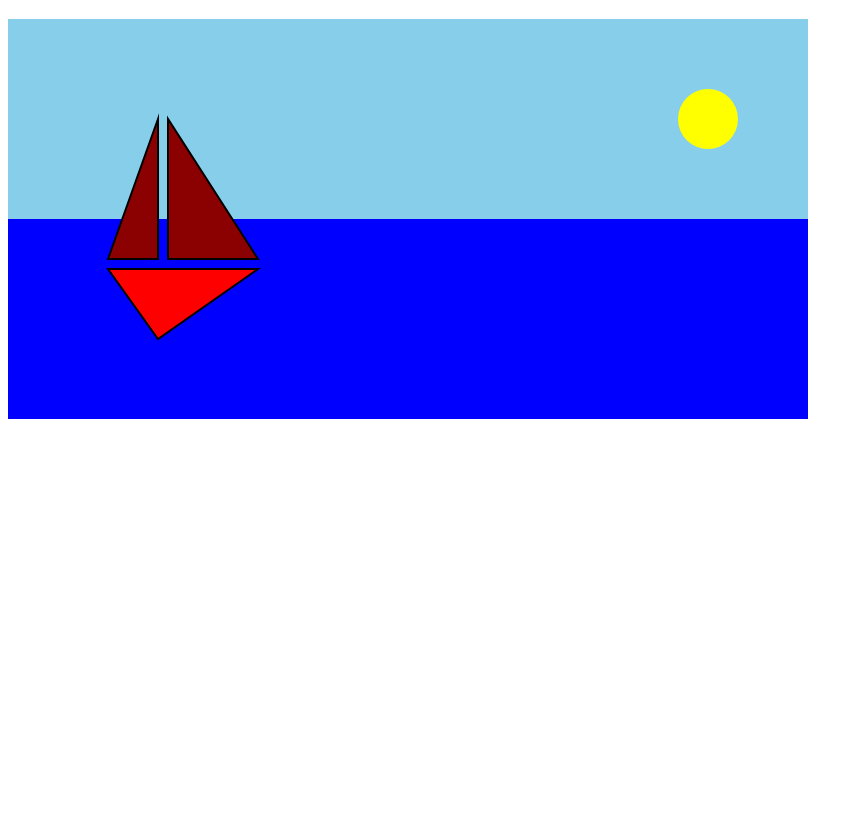
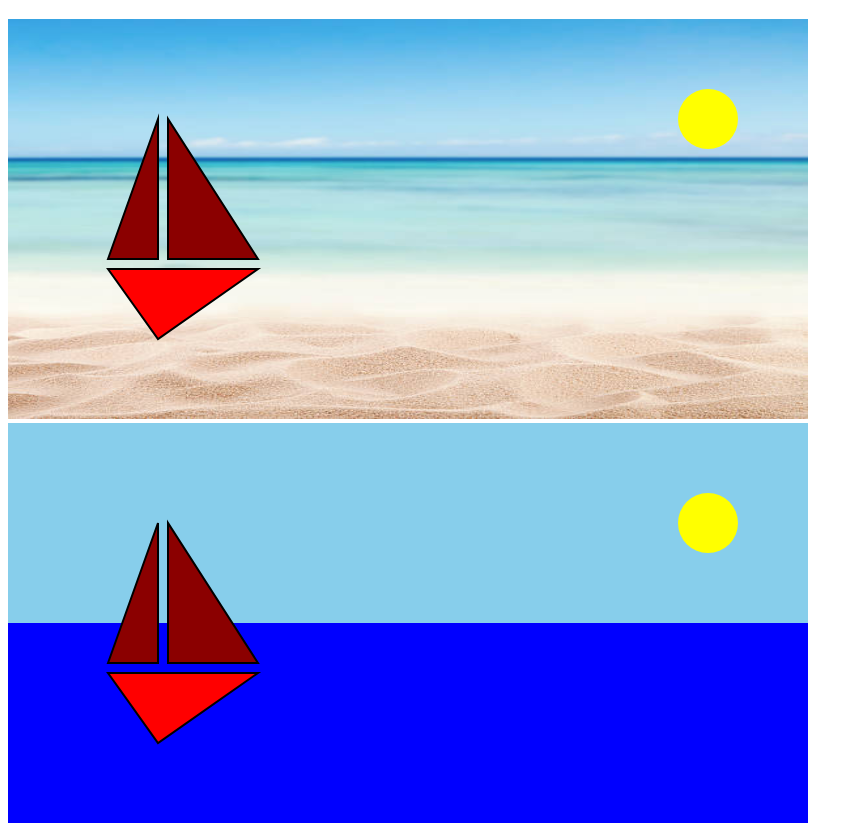
Before and after one commit to DeneuxThomas/DeneuxThomas.github.io, a plain HTML site: page CartoTD3/Exo1/index.html in a window 1280 px wide. Shown: the part 61-896 px from the top of the page, without its empty margins (0-863 px from the left). Before the commit the page ends 800 px from the top, so only its background shows below. Drawn offline with Linux system fonts and the light colour scheme.

Commit message:
exo 1 fini

```diff
--- a/CartoTD3/Exo1/index.html
+++ b/CartoTD3/Exo1/index.html
@@ -12,11 +12,12 @@
 <body>
     <h1>TD3 Exo 1</h1>
 
-    <canvas id="canvas" width="800" height="400"></canvas>
-    <!-- <svg id="svg" width="800" height="400">
-
-    </svg> -->
-
+    <div>
+        <canvas id="canvas" width="800" height="400"></canvas>
+    </div>
+    <div>
+        <svg id="svg" width="800" height="400"></svg>
+    </div>
     <script src="/CartoTD3/Exo1/js/script.js"></script>
 </body>
 
--- a/CartoTD3/Exo1/js/script.js
+++ b/CartoTD3/Exo1/js/script.js
@@ -3,12 +3,14 @@ const ctx = canvas.getContext('2d');
 
 function drawCanvas() {
     // Dessinez le ciel (rectangle bleu)
-    ctx.fillStyle = 'skyblue';
-    ctx.fillRect(0, 0, canvas.width, canvas.height);
+    // Chargez l'image
+    const backgroundImage = new Image();
+    backgroundImage.src = '/CartoTD3/Exo1/img/mer_avec_plage.jpg'; // Remplacez 'lien_vers_votre_image.jpg' par le chemin de votre image
 
-    // Dessinez la mer (rectangle bleu plus foncé)
-    ctx.fillStyle = 'blue';
-    ctx.fillRect(0, canvas.height / 2, canvas.width, canvas.height / 2);
+    // Attendez que l'image soit chargée
+    backgroundImage.onload = function () {
+        // Dessinez l'image comme fond
+        ctx.drawImage(backgroundImage, 0, 0, canvas.width, canvas.height);
 
         // Dessinez le soleil (cercle jaune)
         ctx.fillStyle = 'yellow';
@@ -51,23 +53,75 @@ function drawCanvas() {
         ctx.closePath();
         ctx.fill();
         ctx.stroke();
+    };
 }
 
 drawCanvas();
 
-// const svg = document.getElementById('svg');
+const svg = document.getElementById('svg');
 
-// function drawSVG() {
-//     // Votre code SVG ici
-//     // Par exemple, vous pouvez dessiner une maison avec un rectangle et un triangle
-// }
+function drawSVG() {
 
-// drawSVG();
+    // Dessinez le ciel (rectangle bleu)
+    const skyRect = document.createElementNS('http://www.w3.org/2000/svg', 'rect');
+    skyRect.setAttribute('x', '0');
+    skyRect.setAttribute('y', '0');
+    skyRect.setAttribute('width', '800');
+    skyRect.setAttribute('height', '200');
+    skyRect.setAttribute('fill', 'skyblue');
+    svg.appendChild(skyRect);
 
-// canvas.addEventListener('click', () => {
+    // Dessinez la mer (rectangle bleu plus foncé)
+    const seaRect = document.createElementNS('http://www.w3.org/2000/svg', 'rect');
+    seaRect.setAttribute('x', '0');
+    seaRect.setAttribute('y', '200');
+    seaRect.setAttribute('width', '800');
+    seaRect.setAttribute('height', '200');
+    seaRect.setAttribute('fill', 'blue');
 
-// });
+    svg.appendChild(seaRect);
 
-// svg.addEventListener('mouseover', () => {
 
-// });
+    // Dessinez le soleil (cercle jaune)
+    const sunCircle = document.createElementNS('http://www.w3.org/2000/svg', 'circle');
+    sunCircle.setAttribute('cx', '700');
+    sunCircle.setAttribute('cy', '100');
+    sunCircle.setAttribute('r', '30');
+    sunCircle.setAttribute('fill', 'yellow');
+    svg.appendChild(sunCircle);
+
+    // Dessinez le bateau (triangle bas)
+    const boatTriangle = document.createElementNS('http://www.w3.org/2000/svg', 'polygon');
+    boatTriangle.setAttribute('points', '100,250 250,250 150,320');
+    boatTriangle.setAttribute('fill', 'red');
+    boatTriangle.setAttribute('stroke', 'black');
+    boatTriangle.setAttribute('stroke-width', '2');
+    svg.appendChild(boatTriangle);
+
+    // Dessinez le bateau (triangle haut gauche)
+    const leftBoatTriangle = document.createElementNS('http://www.w3.org/2000/svg', 'polygon');
+    leftBoatTriangle.setAttribute('points', '100,240 150,100 150,240');
+    leftBoatTriangle.setAttribute('fill', 'darkred');
+    leftBoatTriangle.setAttribute('stroke', 'black');
+    leftBoatTriangle.setAttribute('stroke-width', '2');
+    svg.appendChild(leftBoatTriangle);
+
+    // Dessinez le bateau (triangle haut droit)
+    const rightBoatTriangle = document.createElementNS('http://www.w3.org/2000/svg', 'polygon');
+    rightBoatTriangle.setAttribute('points', '250,240 160,100 160,240');
+    rightBoatTriangle.setAttribute('fill', 'darkred');
+    rightBoatTriangle.setAttribute('stroke', 'black');
+    rightBoatTriangle.setAttribute('stroke-width', '2');
+    svg.appendChild(rightBoatTriangle);
+
+    sunCircle.addEventListener('mouseover', () => {
+        skyRect.setAttribute('fill', 'darkblue');
+        sunCircle.setAttribute('fill', 'white');
+    });
+    sunCircle.addEventListener('mouseout', () => {
+        skyRect.setAttribute('fill', 'skyblue');
+        sunCircle.setAttribute('fill', 'yellow');
+    });
+}
+
+drawSVG();
```
Also changed, not shown: CartoTD3/Exo1/img/mer_avec_plage.jpg (added). Lines whose indentation alone changed are shown as unchanged.
